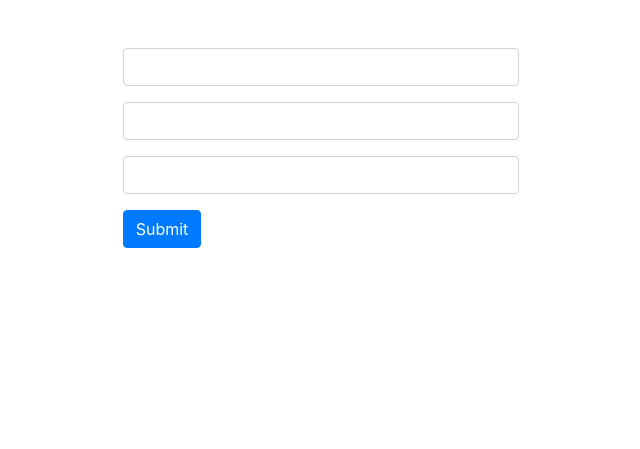
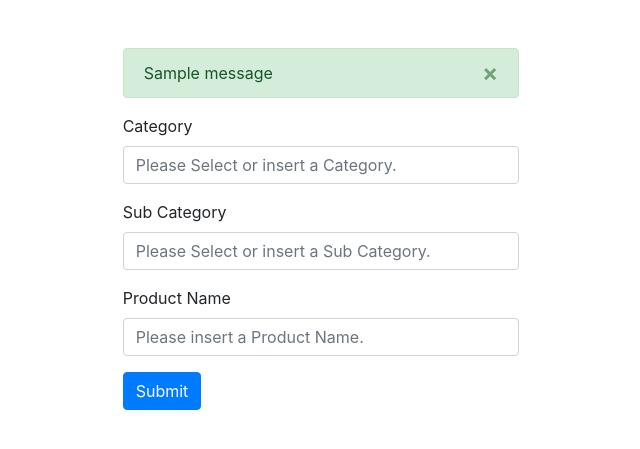
Before and after one commit to sabbir1021/dependency-with-datalist, a Django app: page / in a window 1280 px wide. Shown: the top 449 px of the page, without its empty margins (319-959 px from the left). Run offline with Django 4.2, Linux system fonts and the light colour scheme; tables that the repository leaves empty hold one stand-in row (values such as "Sample post"); one stand-in notice (Sample message) is shown; some libraries are stand-ins or nearby versions.

Commit message:
views logic change

```diff
--- a/src/datalist/forms.py
+++ b/src/datalist/forms.py
@@ -1,8 +1,2 @@
 from django.forms import ModelForm
 from .models import Product
-
-
-class ProductForm(ModelForm):
-    class Meta:
-        model = Product
-        fields = ['category','subcategory','name']
--- a/src/datalist/views.py
+++ b/src/datalist/views.py
@@ -1,10 +1,9 @@
 from ast import Sub
-from unicodedata import category
-from django.shortcuts import render, HttpResponse
+from django.shortcuts import render, redirect
 from .models import Category, SubCategory , Product
-from .forms import ProductForm
+from django.db import IntegrityError
+from django.contrib import messages
 
-# Create your views here.
 
 def datalist(request):
     categorylist = Category.objects.all()
@@ -13,26 +12,18 @@ def datalist(request):
         name=request.POST.get("name")
         category=request.POST.get("category")
         subcategory=request.POST.get("subcategory")
-        # print(name,category,subcategory)
         if not Category.objects.filter(name=category).exists():
             category = Category.objects.create(name=category)
-            if not SubCategory.objects.filter(name=subcategory).exists():
-                subcategory = SubCategory.objects.create(name=subcategory, category=category)
-                Product.objects.create(name=name, category=category,subcategory=subcategory)
-
         else:
             category = Category.objects.get(name=category)
-            if not SubCategory.objects.filter(name=subcategory).exists():
-                subcategory = SubCategory.objects.create(name=subcategory, category=category)
-                Product.objects.create(name=name, category=category,subcategory=subcategory)
-            else:
-                subcategory = SubCategory.objects.get(name=subcategory)
-                try:
-                    Product.objects.create(name=name, category=category, subcategory=subcategory)
-                except Exception as e:
-                    return HttpResponse("unique problem")
-
-
-
-
+        if not SubCategory.objects.filter(name=subcategory).exists():
+            subcategory = SubCategory.objects.create(name=subcategory, category=category)
+        else:
+            subcategory = SubCategory.objects.get(name=subcategory)
+        try:
+            Product.objects.create(name=name, category=category, subcategory=subcategory)
+            messages.success(request, 'successfully created ')
+        except IntegrityError as e:
+            messages.success(request, 'Already exists this product with category and sub category')
+            return redirect("datalist:datalist")
     return render(request, "index.html", {"category":categorylist, "subcategory":subcategorylist})
--- a/src/templates/index.html
+++ b/src/templates/index.html
@@ -12,10 +12,22 @@
   </head>
   <body>
     <div class="container mt-5 col-4">
+      {% if messages %}
+      {% for message in messages %}
+      <div class="alert alert-success alert-dismissible fade show mt-4" role="alert">
+          <button type="button" class="close" data-dismiss="alert" aria-label="Close">
+              <span aria-hidden="true">&times;</span>
+              <span class="sr-only">Close</span>
+          </button>
+          {{ message }}
+      </div>
+      {% endfor %}
+      {% endif %}
     <form method="POST" autocomplete="off">
       {% csrf_token %}
         <div class="form-group">
-            <input list="browsers" class="form-control" name="category" id="browser">
+          <label for="fname">Category</label><br>
+            <input list="browsers" class="form-control" name="category" id="browser" placeholder="Please Select or insert a Category.">
             <datalist id="browsers">
               {% for cat in category %}
                 <option value="{{cat.name}}">
@@ -23,7 +35,8 @@
             </datalist>
         </div>
         <div class="form-group">
-            <input list="browsers2" class="form-control" name="subcategory" id="browser2">
+          <label for="fname">Sub Category</label><br>
+            <input list="browsers2" class="form-control" name="subcategory" id="browser2" placeholder="Please Select or insert a Sub Category.">
             <datalist id="browsers2">
                 {% for cat in subcategory %}
                     <option dep="{{cat.category}}" value="{{cat.name}}">
@@ -31,7 +44,8 @@
             </datalist>
         </div>
         <div class="form-group">
-          <input class="form-control" name="name">
+          <label for="fname">Product Name</label><br>
+          <input class="form-control" name="name" placeholder="Please insert a Product Name.">
       </div>
 
         <button type="submit" class="btn btn-primary">Submit</button>
```
